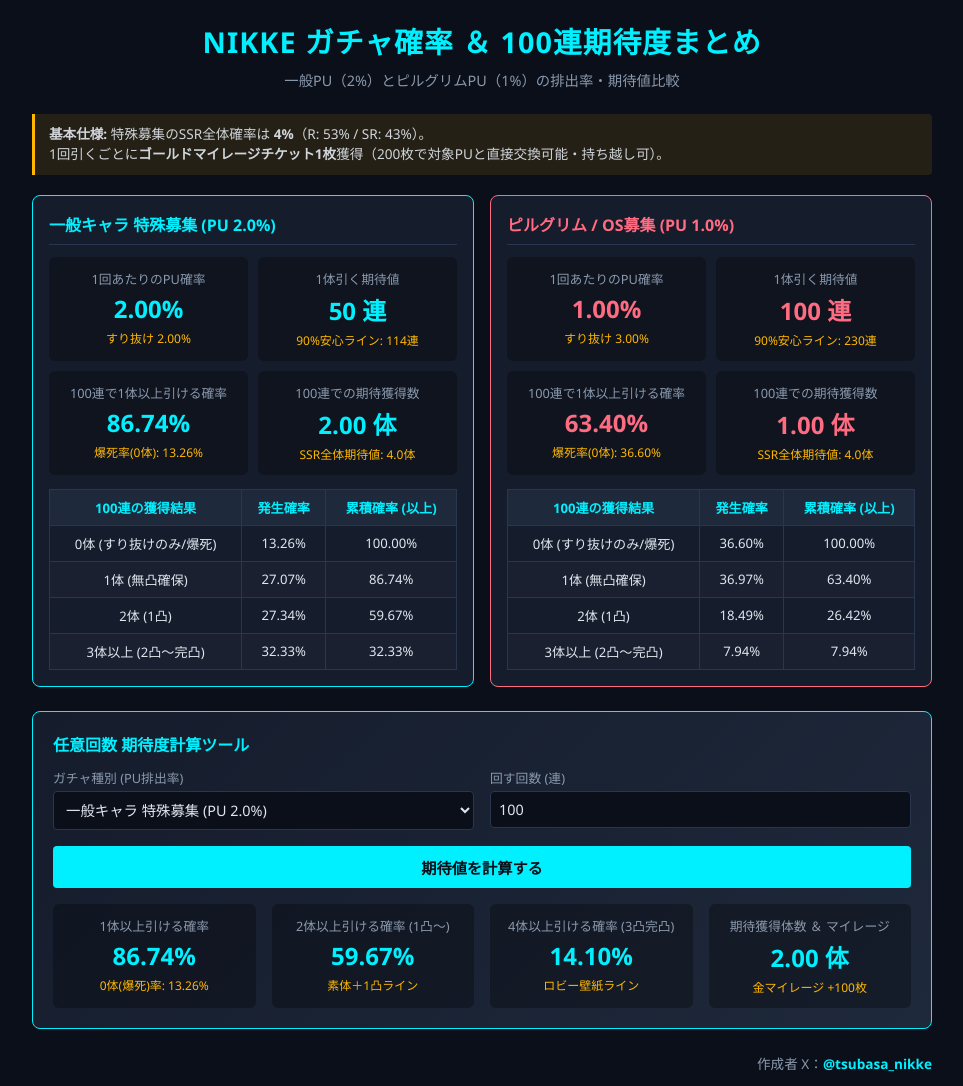
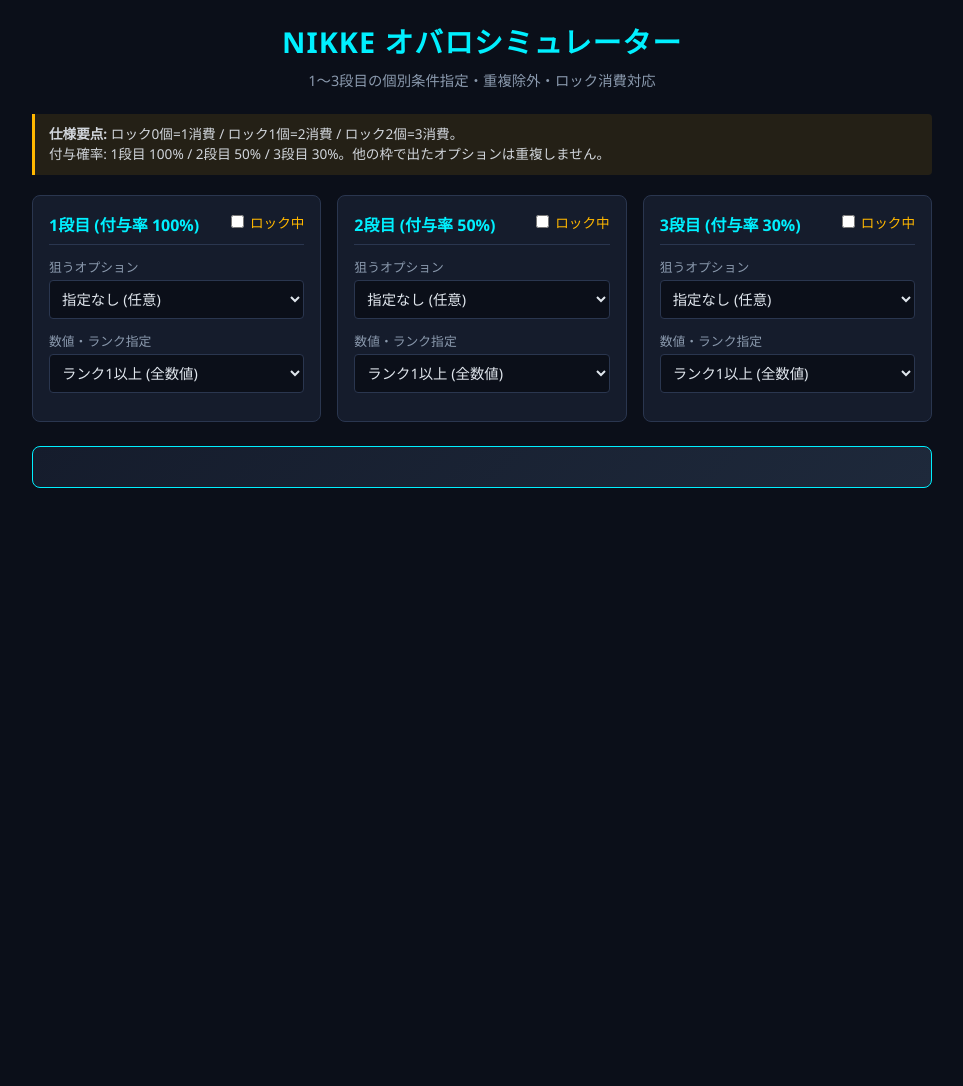
Before and after one commit to tsubasa-oss/nikke-calculator, a plain HTML site: page gacha.html in a window 1280 px wide. Shown: the whole page, without its empty margins (158-1121 px from the left). After the commit the page ends 800 px from the top, so only its background shows below. Drawn offline with Linux system fonts and the light colour scheme.

Commit message:
Update gacha.html

```diff
--- a/gacha.html
+++ b/gacha.html
@@ -13,6 +13,7 @@
             --accent-yellow: #ffb700;
             --text-color: #e0e6ed;
             --text-dim: #8a99ad;
+            --danger-color: #ff4757;
             --pilgrim-color: #ff6b81;
         }
 
@@ -51,6 +52,13 @@
             margin-bottom: 24px;
         }
 
+        .grid-3 {
+            display: grid;
+            grid-template-columns: repeat(auto-fit, minmax(260px, 1fr));
+            gap: 16px;
+            margin-bottom: 24px;
+        }
+
         .grid-2 {
             display: grid;
             grid-template-columns: repeat(auto-fit, minmax(320px, 1fr));
@@ -83,6 +91,15 @@
             color: var(--pilgrim-color);
         }
 
+        .lock-checkbox {
+            display: flex;
+            align-items: center;
+            gap: 6px;
+            font-size: 0.85rem;
+            cursor: pointer;
+            color: var(--accent-yellow);
+        }
+
         .form-group {
             margin-bottom: 12px;
         }
@@ -104,24 +121,9 @@
             font-size: 0.9rem;
         }
 
-        /* 計算実行ボタンのスタイル */
-        .calc-btn {
-            width: 100%;
-            background-color: var(--accent-color);
-            color: #0b0f19;
-            border: none;
-            padding: 10px;
-            border-radius: 4px;
-            font-size: 0.95rem;
-            font-weight: bold;
-            cursor: pointer;
-            transition: background 0.2s, box-shadow 0.2s;
-            margin-top: 4px;
-        }
-
-        .calc-btn:hover {
-            background-color: #00c2cc;
-            box-shadow: 0 0 10px rgba(0, 240, 255, 0.4);
+        select:disabled {
+            opacity: 0.5;
+            cursor: not-allowed;
         }
 
         .results-panel {
@@ -200,9 +202,32 @@
             background-color: rgba(255, 255, 255, 0.02);
         }
 
+        .calc-btn {
+            width: 100%;
+            background-color: var(--accent-color);
+            color: #0b0f19;
+            border: none;
+            padding: 10px;
+            border-radius: 4px;
+            font-size: 0.95rem;
+            font-weight: bold;
+            cursor: pointer;
+            transition: background 0.2s, box-shadow 0.2s;
+            margin-top: 4px;
+        }
+
+        .calc-btn:hover {
+            background-color: #00c2cc;
+            box-shadow: 0 0 10px rgba(0, 240, 255, 0.4);
+        }
+
         .footer {
             margin-top: 24px;
-            text-align: right;
+            display: flex;
+            justify-content: space-between;
+            align-items: center;
+            flex-wrap: wrap;
+            gap: 12px;
             font-size: 0.85rem;
             color: var(--text-dim);
             padding-bottom: 10px;
@@ -219,204 +244,152 @@
             color: var(--accent-yellow);
             text-decoration: underline;
         }
+
+        .nav-btn {
+            background-color: #1e293b;
+            color: var(--accent-color);
+            border: 1px solid var(--accent-color);
+            padding: 8px 16px;
+            border-radius: 6px;
+            font-size: 0.85rem;
+            font-weight: bold;
+            cursor: pointer;
+            transition: all 0.2s;
+            display: inline-flex;
+            align-items: center;
+            gap: 6px;
+        }
+
+        .nav-btn:hover {
+            background-color: var(--accent-color);
+            color: #0b0f19;
+            box-shadow: 0 0 10px rgba(0, 240, 255, 0.4);
+        }
+
+        .hidden {
+            display: none;
+        }
     </style>
 </head>
 <body>
 
 <div class="container">
 
-    <h1>NIKKE ガチャ確率 ＆ 100連期待度まとめ</h1>
-    <div class="subtitle">一般PU（2%）とピルグリムPU（1%）の排出率・期待値比較</div>
+    <!-- ページ1: オバロシミュレーター -->
+    <div id="page-overload">
+        <h1>NIKKE オバロシミュレーター</h1>
+        <div class="subtitle">1〜3段目の個別条件指定・重複除外・ロック消費対応</div>
 
         <div class="info-note">
-        <strong>基本仕様:</strong> 特殊募集のSSR全体確率は <strong>4%</strong>（R: 53% / SR: 43%）。<br>
-        1回引くごとに<strong>ゴールドマイレージチケット1枚</strong>獲得（200枚で対象PUと直接交換可能・持ち越し可）。
+            <strong>仕様要点:</strong> ロック0個=1消費 / ロック1個=2消費 / ロック2個=3消費。<br>
+            付与確率: 1段目 100% / 2段目 50% / 3段目 30%。他の枠で出たオプションは重複しません。
         </div>
 
-    <!-- 一般PU vs ピルグリムPU 比較カード -->
-    <div class="grid-2">
-        <!-- 一般キャラPU -->
-        <div class="card" style="border-color: var(--accent-color);">
+        <div class="grid-3">
+            <!-- 1段目 -->
+            <div class="card" id="card-1">
                 <div class="card-header">
-                <span class="card-title">一般キャラ 特殊募集 (PU 2.0%)</span>
+                    <span class="card-title">1段目 (付与率 100%)</span>
+                    <label class="lock-checkbox">
+                        <input type="checkbox" id="lock-1" onchange="updateCalc()"> ロック中
+                    </label>
                 </div>
-            <div class="res-grid" style="grid-template-columns: 1fr 1fr; gap: 10px; margin-bottom: 14px;">
-                <div class="res-box">
-                    <div class="res-label">1回あたりのPU確率</div>
-                    <div class="res-value">2.00%</div>
-                    <div class="res-sub">すり抜け 2.00%</div>
+                <div class="form-group">
+                    <label>狙うオプション</label>
+                    <select id="opt-1" onchange="updateCalc()">
+                        <option value="any">指定なし (任意)</option>
+                        <option value="none">付与なし (空き)</option>
+                        <option value="atk">攻撃力増加 (10%)</option>
+                        <option value="ammo">最大装弾数増加 (12%)</option>
+                        <option value="element">有利コードダメージ増加 (10%)</option>
+                        <option value="crit_dmg">クリティカルダメージ増加 (12%)</option>
+                        <option value="crit_rate">クリティカル率増加 (10%)</option>
+                        <option value="charge_speed">チャージ速度増加 (12%)</option>
+                        <option value="charge_dmg">チャージダメージ増加 (12%)</option>
+                        <option value="hit">命中率増加 (12%)</option>
+                        <option value="def">防御力増加 (10%)</option>
+                    </select>
                 </div>
-                <div class="res-box">
-                    <div class="res-label">1体引く期待値</div>
-                    <div class="res-value">50 連</div>
-                    <div class="res-sub">90%安心ライン: 114連</div>
-                </div>
-                <div class="res-box">
-                    <div class="res-label">100連で1体以上引ける確率</div>
-                    <div class="res-value">86.74%</div>
-                    <div class="res-sub">爆死率(0体): 13.26%</div>
-                </div>
-                <div class="res-box">
-                    <div class="res-label">100連での期待獲得数</div>
-                    <div class="res-value">2.00 体</div>
-                    <div class="res-sub">SSR全体期待値: 4.0体</div>
-                </div>
-            </div>
-            <table>
-                <thead>
-                    <tr>
-                        <th>100連の獲得結果</th>
-                        <th>発生確率</th>
-                        <th>累積確率 (以上)</th>
-                    </tr>
-                </thead>
-                <tbody>
-                    <tr><td>0体 (すり抜けのみ/爆死)</td><td>13.26%</td><td>100.00%</td></tr>
-                    <tr><td>1体 (無凸確保)</td><td>27.07%</td><td>86.74%</td></tr>
-                    <tr><td>2体 (1凸)</td><td>27.34%</td><td>59.67%</td></tr>
-                    <tr><td>3体以上 (2凸〜完凸)</td><td>32.33%</td><td>32.33%</td></tr>
-                </tbody>
-            </table>
-        </div>
-
-        <!-- ピルグリム・オーバースペックPU -->
-        <div class="card" style="border-color: var(--pilgrim-color);">
-            <div class="card-header">
-                <span class="card-title pilgrim">ピルグリム / OS募集 (PU 1.0%)</span>
-            </div>
-            <div class="res-grid" style="grid-template-columns: 1fr 1fr; gap: 10px; margin-bottom: 14px;">
-                <div class="res-box">
-                    <div class="res-label">1回あたりのPU確率</div>
-                    <div class="res-value pilgrim">1.00%</div>
-                    <div class="res-sub">すり抜け 3.00%</div>
-                </div>
-                <div class="res-box">
-                    <div class="res-label">1体引く期待値</div>
-                    <div class="res-value pilgrim">100 連</div>
-                    <div class="res-sub">90%安心ライン: 230連</div>
-                </div>
-                <div class="res-box">
-                    <div class="res-label">100連で1体以上引ける確率</div>
-                    <div class="res-value pilgrim">63.40%</div>
-                    <div class="res-sub">爆死率(0体): 36.60%</div>
-                </div>
-                <div class="res-box">
-                    <div class="res-label">100連での期待獲得数</div>
-                    <div class="res-value pilgrim">1.00 体</div>
-                    <div class="res-sub">SSR全体期待値: 4.0体</div>
-                </div>
-            </div>
-            <table>
-                <thead>
-                    <tr>
-                        <th>100連の獲得結果</th>
-                        <th>発生確率</th>
-                        <th>累積確率 (以上)</th>
-                    </tr>
-                </thead>
-                <tbody>
-                    <tr><td>0体 (すり抜けのみ/爆死)</td><td>36.60%</td><td>100.00%</td></tr>
-                    <tr><td>1体 (無凸確保)</td><td>36.97%</td><td>63.40%</td></tr>
-                    <tr><td>2体 (1凸)</td><td>18.49%</td><td>26.42%</td></tr>
-                    <tr><td>3体以上 (2凸〜完凸)</td><td>7.94%</td><td>7.94%</td></tr>
-                </tbody>
-            </table>
+                <div class="form-group">
+                    <label>数値・ランク指定</label>
+                    <select id="rank-1" onchange="updateCalc()">
+                        <option value="1">ランク1以上 (全数値)</option>
+                        <option value="8">ランク8以上 (上級 40%)</option>
+                        <option value="11">ランク11以上 (特級 5%)</option>
+                        <option value="15">ランク15のみ (最高 0.33%)</option>
+                    </select>
                 </div>
             </div>
 
-    <!-- 任意の回数シミュレーター（ボタン実行式） -->
-    <div class="results-panel">
-        <div class="card-title" style="margin-bottom: 12px;">任意回数 期待度計算ツール</div>
-        <div class="grid-2" style="margin-bottom: 12px;">
-            <div class="form-group" style="margin-bottom: 0;">
-                <label>ガチャ種別 (PU排出率)</label>
-                <select id="gacha-rate">
-                    <option value="0.02">一般キャラ 特殊募集 (PU 2.0%)</option>
-                    <option value="0.01">ピルグリム / オーバースペック募集 (PU 1.0%)</option>
+            <!-- 2段目 -->
+            <div class="card" id="card-2">
+                <div class="card-header">
+                    <span class="card-title">2段目 (付与率 50%)</span>
+                    <label class="lock-checkbox">
+                        <input type="checkbox" id="lock-2" onchange="updateCalc()"> ロック中
+                    </label>
+                </div>
+                <div class="form-group">
+                    <label>狙うオプション</label>
+                    <select id="opt-2" onchange="updateCalc()">
+                        <option value="any">指定なし (任意)</option>
+                        <option value="none">付与なし (空き)</option>
+                        <option value="atk">攻撃力増加 (10%)</option>
+                        <option value="ammo">最大装弾数増加 (12%)</option>
+                        <option value="element">有利コードダメージ増加 (10%)</option>
+                        <option value="crit_dmg">クリティカルダメージ増加 (12%)</option>
+                        <option value="crit_rate">クリティカル率増加 (10%)</option>
+                        <option value="charge_speed">チャージ速度増加 (12%)</option>
+                        <option value="charge_dmg">チャージダメージ増加 (12%)</option>
+                        <option value="hit">命中率増加 (12%)</option>
+                        <option value="def">防御力増加 (10%)</option>
                     </select>
                 </div>
-            <div class="form-group" style="margin-bottom: 0;">
-                <label>回す回数 (連)</label>
-                <input type="number" id="gacha-pulls" value="100" min="1" max="2000">
+                <div class="form-group">
+                    <label>数値・ランク指定</label>
+                    <select id="rank-2" onchange="updateCalc()">
+                        <option value="1">ランク1以上 (全数値)</option>
+                        <option value="8">ランク8以上 (上級 40%)</option>
+                        <option value="11">ランク11以上 (特級 5%)</option>
+                        <option value="15">ランク15のみ (最高 0.33%)</option>
+                    </select>
                 </div>
             </div>
-        <div style="margin-bottom: 16px;">
-            <button class="calc-btn" onclick="updateGachaCalc()">期待値を計算する</button>
+
+            <!-- 3段目 -->
+            <div class="card" id="card-3">
+                <div class="card-header">
+                    <span class="card-title">3段目 (付与率 30%)</span>
+                    <label class="lock-checkbox">
+                        <input type="checkbox" id="lock-3" onchange="updateCalc()"> ロック中
+                    </label>
                 </div>
-        <div class="res-grid">
-            <div class="res-box">
-                <div class="res-label">1体以上引ける確率</div>
-                <div class="res-value" id="gacha-res-1">86.74%</div>
-                <div class="res-sub" id="gacha-res-0">0体(爆死)率: 13.26%</div>
+                <div class="form-group">
+                    <label>狙うオプション</label>
+                    <select id="opt-3" onchange="updateCalc()">
+                        <option value="any">指定なし (任意)</option>
+                        <option value="none">付与なし (空き)</option>
+                        <option value="atk">攻撃力増加 (10%)</option>
+                        <option value="ammo">最大装弾数増加 (12%)</option>
+                        <option value="element">有利コードダメージ増加 (10%)</option>
+                        <option value="crit_dmg">クリティカルダメージ増加 (12%)</option>
+                        <option value="crit_rate">クリティカル率増加 (10%)</option>
+                        <option value="charge_speed">チャージ速度増加 (12%)</option>
+                        <option value="charge_dmg">チャージダメージ増加 (12%)</option>
+                        <option value="hit">命中率増加 (12%)</option>
+                        <option value="def">防御力増加 (10%)</option>
+                    </select>
                 </div>
-            <div class="res-box">
-                <div class="res-label">2体以上引ける確率 (1凸〜)</div>
-                <div class="res-value" id="gacha-res-2">59.67%</div>
-                <div class="res-sub">素体＋1凸ライン</div>
-            </div>
-            <div class="res-box">
-                <div class="res-label">4体以上引ける確率 (3凸完凸)</div>
-                <div class="res-value" id="gacha-res-4">14.10%</div>
-                <div class="res-sub">ロビー壁紙ライン</div>
-            </div>
-            <div class="res-box">
-                <div class="res-label">期待獲得体数 ＆ マイレージ</div>
-                <div class="res-value" id="gacha-res-exp">2.00 体</div>
-                <div class="res-sub" id="gacha-res-mileage">金マイレージ +100枚</div>
+                <div class="form-group">
+                    <label>数値・ランク指定</label>
+                    <select id="rank-3" onchange="updateCalc()">
+                        <option value="1">ランク1以上 (全数値)</option>
+                        <option value="8">ランク8以上 (上級 40%)</option>
+                        <option value="11">ランク11以上 (特級 5%)</option>
+                        <option value="15">ランク15のみ (最高 0.33%)</option>
+                    </select>
                 </div>
             </div>
         </div>
 
-    <!-- フッター -->
-    <div class="footer">
-        作成者 X：<a href="https://x.com/tsubasa_nikke" target="_blank" rel="noopener noreferrer">@tsubasa_nikke</a>
-    </div>
-
-</div>
-
-<script>
-    function comb(n, k) {
-        if (k < 0 || k > n) return 0;
-        if (k === 0 || k === n) return 1;
-        if (k > n / 2) k = n - k;
-        let res = 1;
-        for (let i = 1; i <= k; i++) {
-            res = res * (n - i + 1) / i;
-        }
-        return res;
-    }
-
-    function binomProb(n, k, p) {
-        return comb(n, k) * Math.pow(p, k) * Math.pow(1 - p, n - k);
-    }
-
-    function updateGachaCalc() {
-        const p = parseFloat(document.getElementById('gacha-rate').value);
-        let n = parseInt(document.getElementById('gacha-pulls').value);
-        if (isNaN(n) || n < 1) n = 1;
-        if (n > 2000) n = 2000;
-
-        const p0 = Math.pow(1 - p, n);
-        const p1 = binomProb(n, 1, p);
-        const p2 = binomProb(n, 2, p);
-        const p3 = binomProb(n, 3, p);
-
-        const atLeast1 = Math.max(0, 1 - p0);
-        const atLeast2 = Math.max(0, 1 - (p0 + p1));
-        const atLeast4 = Math.max(0, 1 - (p0 + p1 + p2 + p3));
-        const expected = n * p;
-
-        document.getElementById('gacha-res-1').innerText = (atLeast1 * 100).toFixed(2) + "%";
-        document.getElementById('gacha-res-0').innerText = `0体(爆死)率: ${(p0 * 100).toFixed(2)}%`;
-        document.getElementById('gacha-res-2').innerText = (atLeast2 * 100).toFixed(2) + "%";
-        document.getElementById('gacha-res-4').innerText = (atLeast4 * 100).toFixed(2) + "%";
-        document.getElementById('gacha-res-exp').innerText = expected.toFixed(2) + " 体";
-        document.getElementById('gacha-res-mileage').innerText = `金マイレージ +${n}枚`;
-    }
-
-    // 初期読み込み時の計算実行
-    updateGachaCalc();
-</script>
-
-</body>
-</html>
+        <div class="results-panel">
```
Lines whose indentation alone changed are shown as unchanged.
